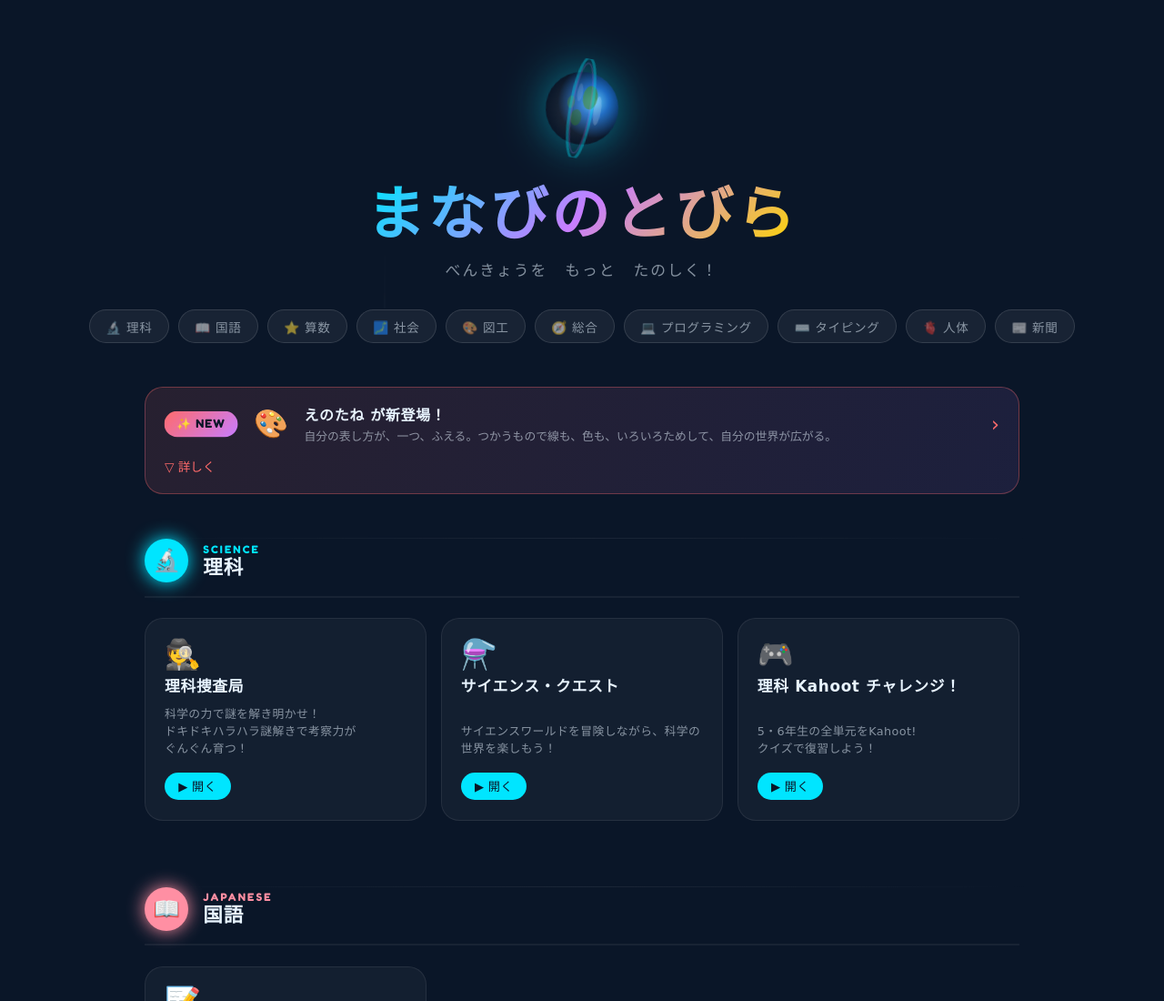
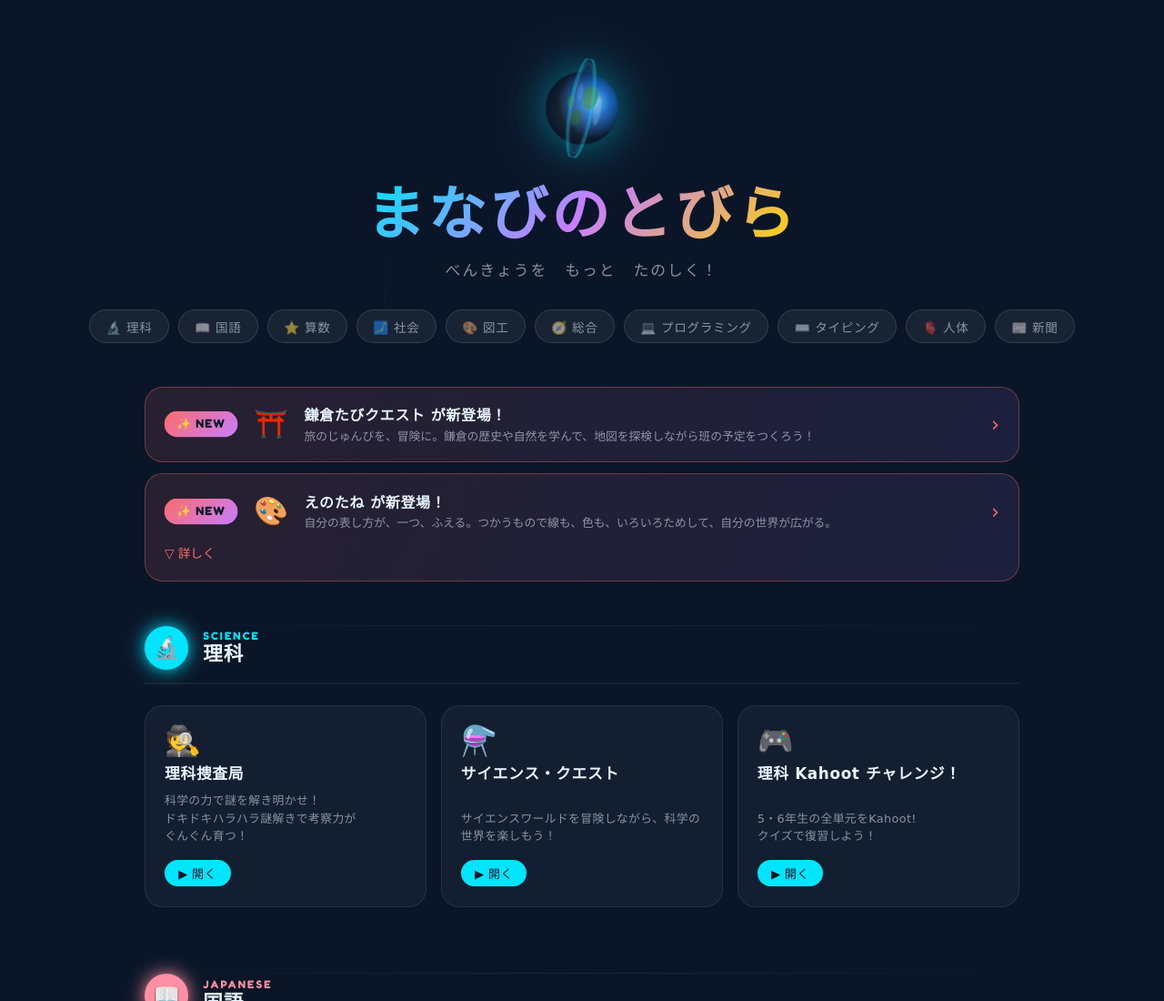
Before and after one commit to Kou-no1/manabinotobira, a plain HTML site: page index.html in a window 1280 px wide. Shown: the top 1100 px of the page at 91% size. Drawn offline with Linux system fonts and the light colour scheme; a web font is replaced by a local one.

Commit message:
NEWコーナーに「鎌倉たびクエスト」を追加（えのたねは継続）
Co-Authored-By: Claude Opus 5.5 <noreply@anthropic.com>
Claude-Session: https://claude.ai/code/session_01MoM4LQZGfmJPAxfQtj3H3j

```diff
--- a/index.html
+++ b/index.html
@@ -393,7 +393,18 @@ footer span { color: rgba(232,244,255,0.5); }
 </section>
 
 <!-- NEW コーナー -->
-<div class="new-banner-wrap">
+<div class="new-banner-wrap" style="display:flex; flex-direction:column; gap:0.8rem;">
+  <div class="new-banner">
+    <a class="new-main" href="https://manabitane.jp/kamakura-shugaku/" target="_blank" rel="noopener">
+      <span class="new-badge">✨ NEW</span>
+      <span class="new-emoji">⛩️</span>
+      <div class="new-text">
+        <div class="new-title">鎌倉たびクエスト が新登場！</div>
+        <div class="new-desc"><span class="ph">旅のじゅんびを、</span><span class="ph">冒険に。</span><span class="ph">鎌倉の歴史や自然を学んで、</span><span class="ph">地図を探検しながら</span><span class="ph">班の予定をつくろう！</span></div>
+      </div>
+      <span class="new-arrow">›</span>
+    </a>
+  </div>
   <div class="new-banner">
     <a class="new-main" href="https://manabitane.jp/enotane/" target="_blank" rel="noopener">
       <span class="new-badge">✨ NEW</span>
```
